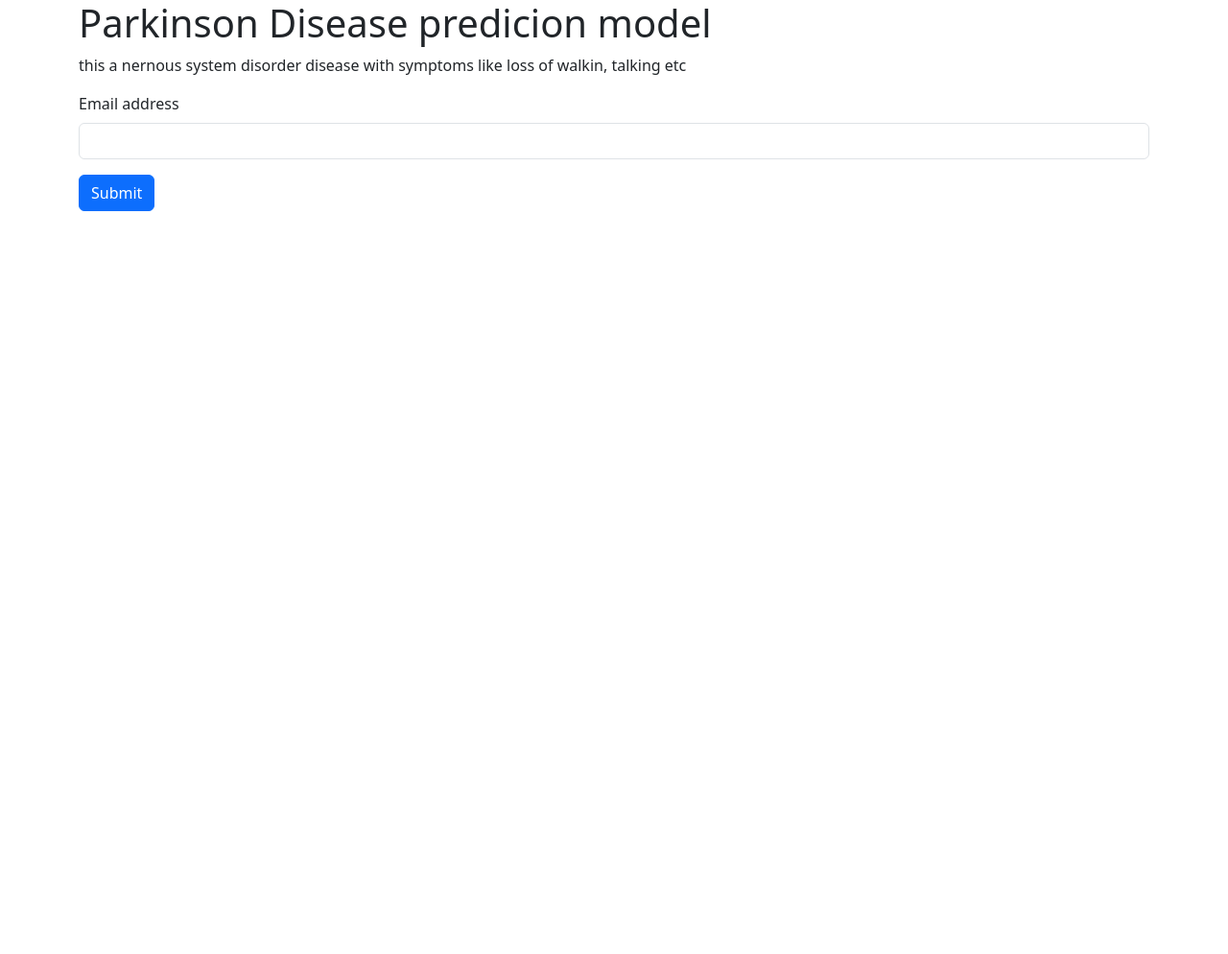
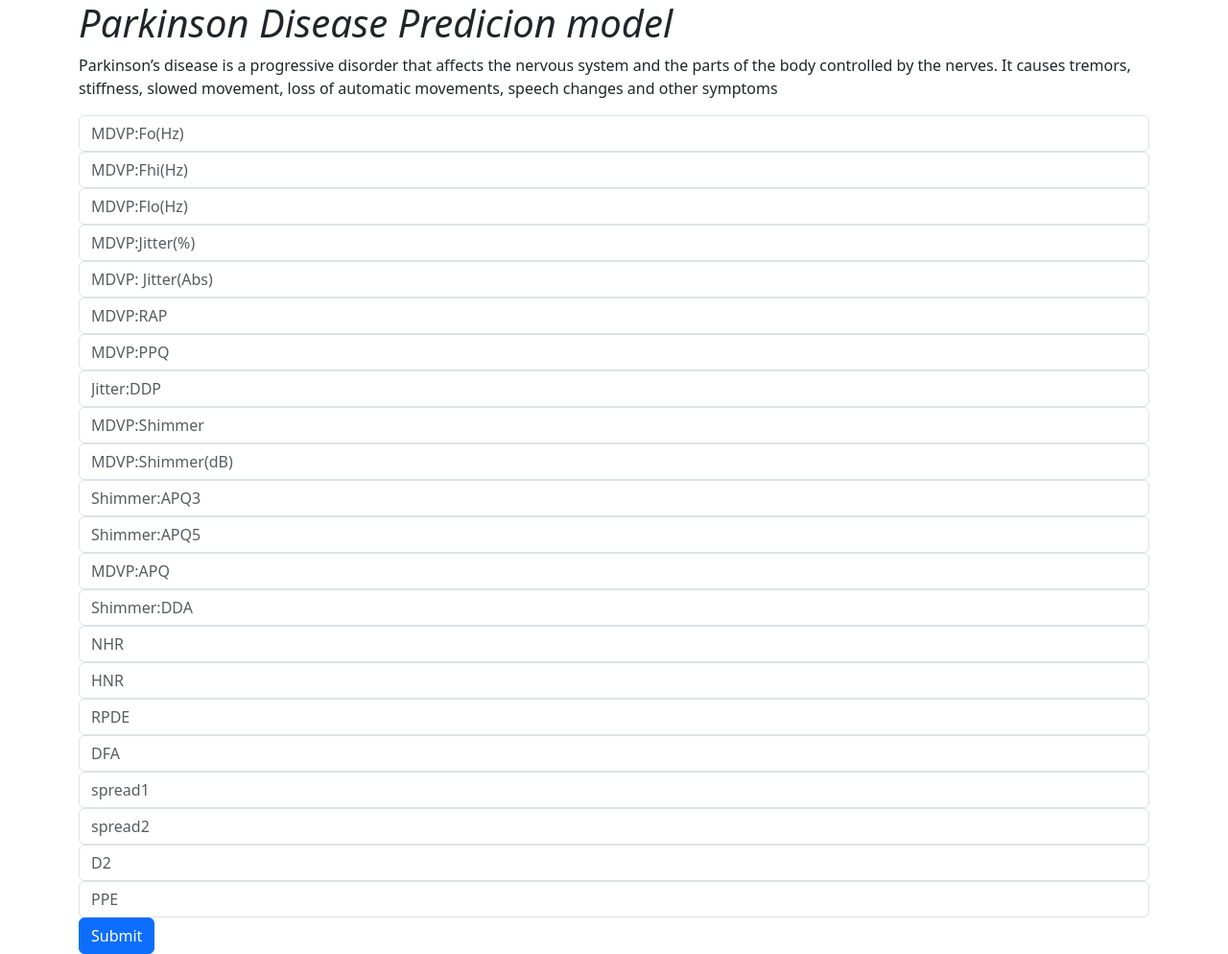
Before and after one commit to PervezAhmed/ParkinsonPrediction, a Flask app: page / in a window 1280 px wide. Shown: the whole page at 96% size. Before the commit the page ends 220 px from the top, so only its background shows below. Run offline with Flask 3, Linux system fonts and the light colour scheme; parts of the project's set-up code (start-up, migrations or seed data) failed here and were passed over.

Commit message:
Added input tags for taking values using html

```diff
--- a/app.py
+++ b/app.py
@@ -4,7 +4,7 @@ import pickle
 import numpy
 import pandas
 
-app  = Flask(__name__)
+app  = Flask(__name__, template_folder='templates', static_folder='static')
 
 model = pickle.load(open('model.pkl','rb'))
 
@@ -14,15 +14,18 @@ def index():
 
 @app.route('/predict',methods=['POST'])
 def predict():
-    input_text = request.form['text']
-    input_text_sp = input_text.split(',')
+    input_text_sp=[]
+    for key, value in request.form.items():
+        input_text_sp.append(value)
+        # print("key: {0}, value: {1}".format(key, value))
+
     np_data = np.asarray(input_text_sp, dtype=np.float32)
     prediction = model.predict(np_data.reshape(1,-1))
 
     if prediction == 1:
         output = "This person has a parkinson disease"
     else:
-        output = "this person has no parkinson disease"
+        output = "This person has no parkinson disease"
 
     return render_template("index.html", message= output)
 
--- /dev/null
+++ b/static/main.css
@@ -0,0 +1,7 @@
+h1{
+    font-style: italic;
+}
+
+input{
+    padding-right: 3%;
+}
--- a/templates/index.html
+++ b/templates/index.html
@@ -3,22 +3,85 @@
   <head>
     <meta charset="utf-8">
     <meta name="viewport" content="width=device-width, initial-scale=1">
-    <title>Bootstrap demo</title>
+    <title>Parkinsons Disease Prediction</title>
+    <link rel="stylesheet" href="/static/main.css">
     <link href="https://cdn.jsdelivr.net/npm/bootstrap@5.3.0-alpha3/dist/css/bootstrap.min.css" rel="stylesheet" integrity="sha384-KK94CHFLLe+nY2dmCWGMq91rCGa5gtU4mk92HdvYe+M/SXH301p5ILy+dN9+nJOZ" crossorigin="anonymous">
   </head>
   <body>
 
   <div class="container">
-      <h1>Parkinson Disease predicion model</h1>
-      <p>this a nernous system disorder disease with symptoms like loss of walkin, talking etc</p>
+      <h1>Parkinson Disease Predicion model</h1>
+      <p>Parkinson’s disease is a progressive disorder that affects the nervous system and the parts of the body controlled by the nerves. It causes tremors, stiffness, slowed movement, loss of automatic movements, speech changes and other symptoms</p>
 
       <form action="/predict" method="POST">
-          <div class="mb-3">
-            <label for="exampleInputEmail1" class="form-label">Email address</label>
-            <input type="text" class="form-control" name="text" id="exampleInputEmail1" aria-describedby="emailHelp">
-          </div>
 
-          <button type="submit" class="btn btn-primary">Submit</button>
+          <div class="form-group">
+            <input type="text" class="form-control item" id="MDVP:Fo(Hz)" placeholder="MDVP:Fo(Hz)" name="MDVP:Fo(Hz)" required>
+        </div>
+        <div class="form-group">
+            <input type="text" class="form-control item" id="MDVP:Fhi(Hz)" placeholder="MDVP:Fhi(Hz)" name="MDVP:Fhi(Hz)" required>
+        </div>
+        <div class="form-group">
+            <input type="text" class="form-control item" id="MDVP:Flo(Hz)" placeholder="MDVP:Flo(Hz)" name="MDVP:Flo(Hz)" required>
+        </div>
+        <div class="form-group">
+            <input type="text" class="form-control item" id="MDVP: Jitter(%)" placeholder="MDVP:Jitter(%)" name="MDVP:Jitter(%)" required>
+        </div>
+        <div class="form-group">
+            <input type="text" class="form-control item" id="MDVP: Jitter(Abs)" placeholder="MDVP: Jitter(Abs)" name="MDVP:Jitter(Abs)" required>
+        </div>
+        <div class="form-group">
+            <input type="text" class="form-control item" id="MDVP:RAP" placeholder="MDVP:RAP" name="MDVP:RAP" required>
+        </div>
+        <div class="form-group">
+            <input type="text" class="form-control item" id="MDVP:PPQ" placeholder="MDVP:PPQ" name="MDVP:PPQ" required>
+        </div>
+        <div class="form-group">
+            <input type="text" class="form-control item" id="Jitter:DDP" placeholder="Jitter:DDP" name="Jitter:DDP" required>
+        </div>
+        <div class="form-group">
+            <input type="text" class="form-control item" id="MDVP:Shimmer" placeholder="MDVP:Shimmer" name="MDVP:Shimmer" required>
+        </div>
+        <div class="form-group">
+            <input type="text" class="form-control item" id="MDVP:Shimmer(dB)" placeholder="MDVP:Shimmer(dB)" name="MDVP:Shimmer(dB)" required>
+        </div>
+        <div class="form-group">
+            <input type="text" class="form-control item" id="Shimmer:APQ3" placeholder="Shimmer:APQ3" name="Shimmer:APQ3" required>
+        </div>
+        <div class="form-group">
+            <input type="text" class="form-control item" id="Shimmer:APQ5" placeholder="Shimmer:APQ5" name="Shimmer:APQ5" required>
+        </div>
+        <div class="form-group">
+            <input type="text" class="form-control item" id="MDVP:APQ" placeholder="MDVP:APQ" name="MDVP:APQ" required>
+        </div>
+        <div class="form-group">
+            <input type="text" class="form-control item" id="Shimmer:DDA" placeholder="Shimmer:DDA" name="Shimmer:DDA" required>
+        </div>
+        <div class="form-group">
+            <input type="text" class="form-control item" id="NHR" placeholder="NHR" name="NHR" required>
+        </div>
+        <div class="form-group">
+            <input type="text" class="form-control item" id="HNR" placeholder="HNR" name="HNR" required>
+        </div>
+        <div class="form-group">
+            <input type="text" class="form-control item" id="RPDE" placeholder="RPDE" name="RPDE" required>
+        </div>
+        <div class="form-group">
+            <input type="text" class="form-control item" id="DFA" placeholder="DFA" name="DFA" required>
+        </div>
+        <div class="form-group">
+            <input type="text" class="form-control item" id="spread1" placeholder="spread1" name="spread1" required>
+        </div>
+        <div class="form-group">
+            <input type="text" class="form-control item" id="spread2" placeholder="spread2" name="spread2" required>
+        </div>
+        <div class="form-group">
+            <input type="text" class="form-control item" id="D2" placeholder="D2" name="D2" required>
+        </div>
+        <div class="form-group">
+            <input type="text" class="form-control item" id="PPE" placeholder="PPE" name="PPE" required>
+        </div>
+        <button type="submit" class="btn btn-primary">Submit</button>
       </form>
 
       {% if message %}
```
